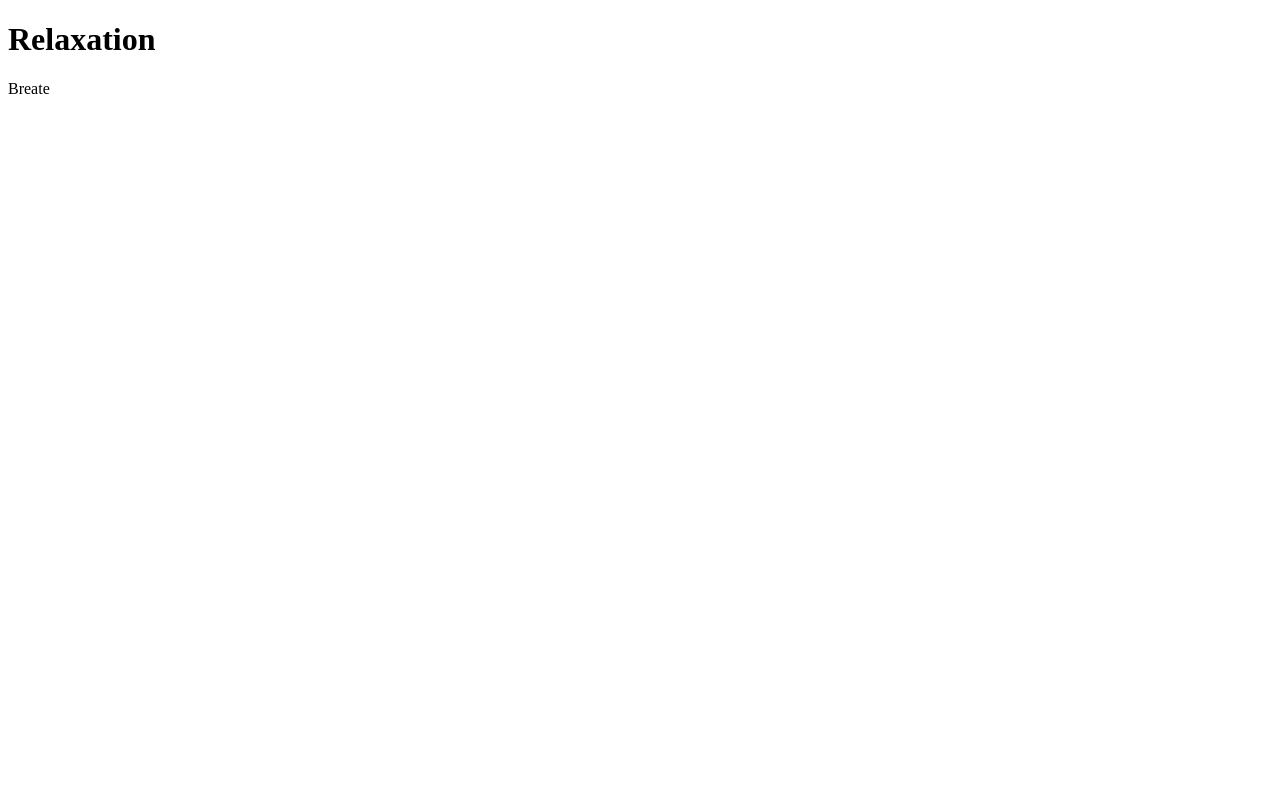
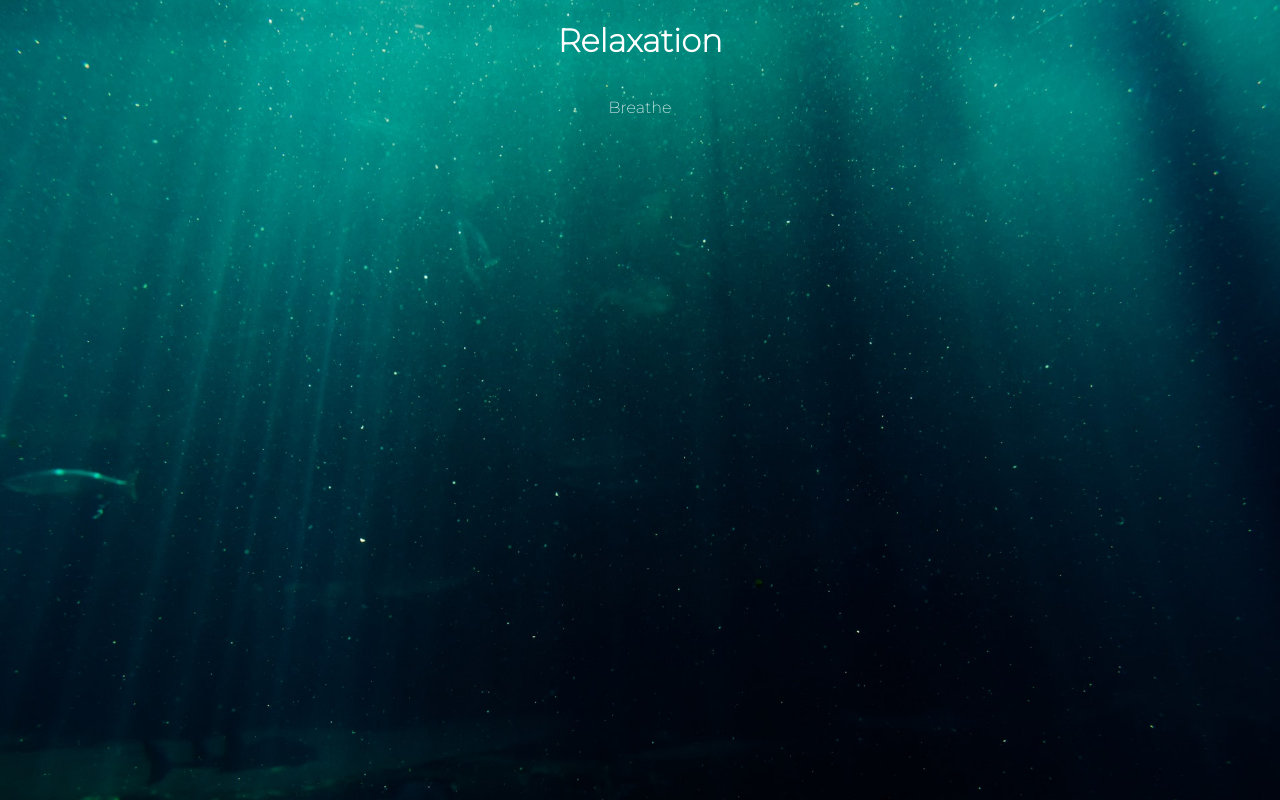
Before and after one commit to Connieh1/relaxation_app, a plain HTML site: page index.html in a window 1280 px wide. Drawn offline with Linux system fonts and the light colour scheme.

Commit message:
Add css styling

```diff
--- a/index.html
+++ b/index.html
@@ -4,6 +4,11 @@
     <meta charset="UTF-8" />
     <meta name="viewport" content="width=device-width, initial-scale=1.0" />
     <link rel="stylesheet" href="style.css" />
+    <link rel="preconnect" href="https://fonts.gstatic.com" />
+    <link
+      href="https://fonts.googleapis.com/css2?family=Montserrat:ital,wght@0,200;1,200&display=swap"
+      rel="stylesheet"
+    />
     <link rel="icon" href="data: ," />
     <title>Relaxation</title>
   </head>
@@ -12,7 +17,7 @@
     <main>
       <section class="container" id="container"></section>
       <section class="circle"></section>
-      <p id="text">Breate</p>
+      <p id="text">Breathe</p>
       <section class="pointer-container">
         <span class="pointer"></span>
       </section>
--- a/style.css
+++ b/style.css
@@ -0,0 +1,15 @@
+* {
+  box-sizing: border-box;
+}
+
+body {
+  background: #224941 url("./img/bg.jpg") no-repeat center center/cover;
+  color: white;
+  font-family: "Montserrat", sans-serif;
+  min-height: 100vh;
+  overflow: hidden;
+  display: flex;
+  flex-direction: column;
+  align-items: center;
+  margin: 0;
+}
```
